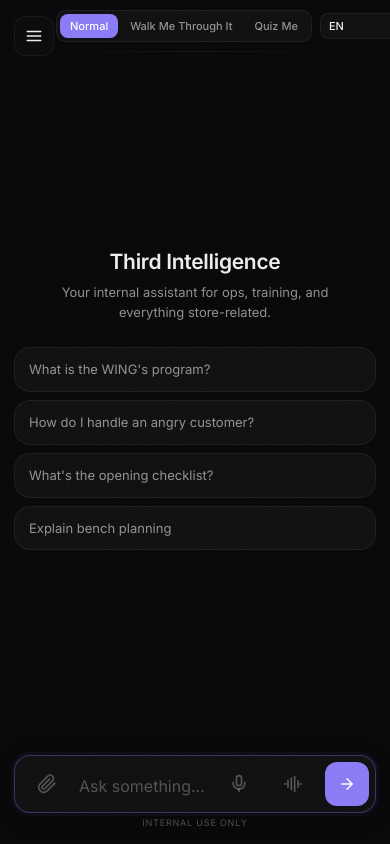
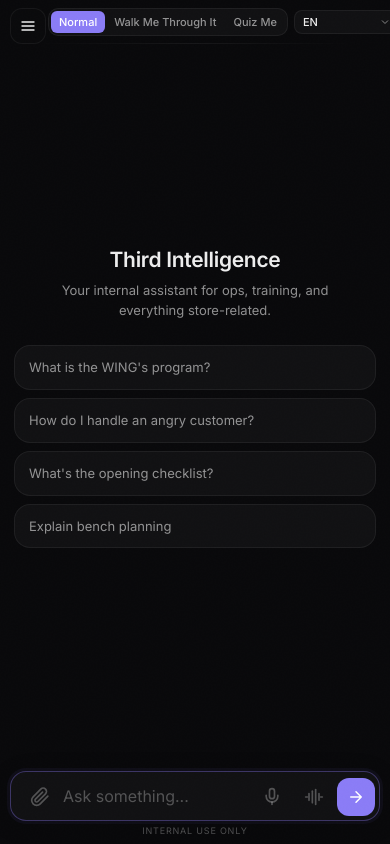
Before and after one commit to TrainingTWC/third-intelligence, a website: page frontend/index.html in a window 390 px wide. Drawn offline with Linux system fonts and the light colour scheme; files whose address does not match are found by name.

Commit message:
fix: mobile layout - input cutoff, mode pills, sidebar blur
- Shell: 100vh → 100dvh to prevent input bar hiding behind browser chrome
- Sidebar: remove backdrop-filter on mobile (opaque bg, no blur artifacts)
- Sidebar toggle: z-index 101 (always clickable), removed blur, opaque bg
- Sidebar overlay: removed blur effect for cleaner open/close
- Header: tighter padding (48px left for hamburger), proper align-items
- Mode pills: smaller padding/gap/border-radius for compact fit
- Input box: reduced padding + button gaps (38px buttons, 4px gap)
- Input wrap: tighter padding on mobile and extra-small screens
- Chat area: reduced top padding for more content space

```diff
--- a/frontend/index.html
+++ b/frontend/index.html
@@ -195,7 +195,7 @@
        LAYOUT
     ═══════════════════════════════════════ */
     .shell {
-      display: flex; height: 100vh; position: relative; z-index: 1;
+      display: flex; height: 100vh; height: 100dvh; position: relative; z-index: 1;
       opacity: 0; transition: opacity 0.5s ease;
     }
     .shell.visible { opacity: 1; }
@@ -344,14 +344,13 @@
 
     /* ── Sidebar toggle (mobile) ── */
     .sidebar-toggle {
-      display: none; position: fixed; top: 16px; left: 16px; z-index: 6;
-      width: 40px; height: 40px; border-radius: var(--radius-xs);
-      border: 1px solid var(--border-subtle); background: var(--sidebar-bg);
-      backdrop-filter: blur(20px); -webkit-backdrop-filter: blur(20px);
+      display: none; position: fixed; top: 16px; left: 16px; z-index: 101;
+      width: 36px; height: 36px; border-radius: var(--radius-xs);
+      border: 1px solid var(--border-subtle); background: var(--bg);
       cursor: pointer; align-items: center; justify-content: center; color: var(--text-1);
       transition: all 0.2s ease;
     }
-    .sidebar-toggle svg { width: 18px; height: 18px; }
+    .sidebar-toggle svg { width: 16px; height: 16px; }
 
     /* Pin btn only shows when expanded */
     .pin-btn { opacity: 0; pointer-events: none; transition: opacity 0.25s ease; }
@@ -730,8 +729,8 @@
         transform: translateX(-100%); z-index: 100;
         transition: transform 0.4s cubic-bezier(0.32,0.72,0,1), background 0.4s ease;
         will-change: transform;
-        /* Opaque fallback for devices without backdrop-filter */
         background: var(--bg) !important;
+        backdrop-filter: none !important; -webkit-backdrop-filter: none !important;
         overflow-y: auto; overflow-x: hidden;
       }
       .sidebar.open { transform: translateX(0); }
@@ -750,14 +749,15 @@
       .sidebar .sidebar-logo-wrap { width: 36px; height: 36px; flex-shrink: 0; }
       .pin-btn { display: none !important; }
       .sidebar-toggle { display: flex; }
-      .sidebar-overlay { position: fixed; inset: 0; background: rgba(0,0,0,0.45); z-index: 99; opacity: 0; pointer-events: none; transition: opacity 0.35s cubic-bezier(0.25,0.46,0.45,0.94); -webkit-backdrop-filter: blur(6px); backdrop-filter: blur(6px); }
+      .sidebar-overlay { position: fixed; inset: 0; background: rgba(0,0,0,0.5); z-index: 99; opacity: 0; pointer-events: none; transition: opacity 0.35s cubic-bezier(0.25,0.46,0.45,0.94); }
       .sidebar-overlay.visible { opacity: 1; pointer-events: auto; }
 
       /* Chat area */
-      .chat { padding: 20px 14px; padding-top: calc(20px + env(safe-area-inset-top, 0px)); }
-      .input-wrap { padding: 8px 14px calc(16px + env(safe-area-inset-bottom, 0px)); transition: padding 0.25s cubic-bezier(0.25,0.46,0.45,0.94); }
-      .input-box { padding: 6px 6px 6px 10px; border-radius: var(--radius-sm); }
+      .chat { padding: 20px 14px; padding-top: calc(8px + env(safe-area-inset-top, 0px)); }
+      .input-wrap { padding: 8px 10px calc(8px + env(safe-area-inset-bottom, 0px)); transition: padding 0.25s cubic-bezier(0.25,0.46,0.45,0.94); }
+      .input-box { padding: 4px 4px 4px 10px; border-radius: var(--radius-sm); }
       .input-box textarea { font-size: 16px; } /* Prevent iOS zoom on focus */
+      .input-row { gap: 4px; }
 
       /* Messages */
       .msg { margin-bottom: 18px; }
@@ -774,12 +774,12 @@
       .welcome p { font-size: 13px; max-width: 280px; }
 
       /* Header — horizontal scroll for mode pills */
-      .header { padding: 10px 14px 10px 56px; height: auto; min-height: 1px; gap: 8px; flex-wrap: nowrap; overflow-x: auto; -webkit-overflow-scrolling: touch; scrollbar-width: none; justify-content: flex-start; }
+      .header { padding: 8px 10px 8px 48px; height: auto; min-height: 1px; gap: 6px; flex-wrap: nowrap; overflow-x: auto; -webkit-overflow-scrolling: touch; scrollbar-width: none; justify-content: flex-start; align-items: center; }
       .header::-webkit-scrollbar { display: none; }
-      .mode-toggle { flex-shrink: 0; }
-      .mode-btn { padding: 5px 10px; font-size: 11px; touch-action: manipulation; }
+      .mode-toggle { flex-shrink: 0; padding: 2px; gap: 1px; }
+      .mode-btn { padding: 4px 8px; font-size: 11px; touch-action: manipulation; border-radius: 6px; }
       .mode-btn:active { transform: scale(0.95); transition-duration: 0.1s; }
-      .lang-select { font-size: 11px; padding: 5px 20px 5px 8px; flex-shrink: 0; }
+      .lang-select { font-size: 11px; padding: 4px 20px 4px 8px; flex-shrink: 0; }
 
       /* Splash adjustments */
       .splash-logo-wrap { width: 80px; height: 80px; }
@@ -789,18 +789,18 @@
       /* Footer */
       .footer { font-size: 9px; margin-top: 4px; }
 
-      /* Touch-friendly buttons (44px Apple HIG minimum) */
-      .send-btn { width: 44px; height: 44px; }
+      /* Touch-friendly buttons */
+      .send-btn { width: 38px; height: 38px; }
       .send-btn:active { transform: scale(0.9); transition-duration: 0.1s; }
-      .attach-btn { width: 44px; height: 44px; }
+      .attach-btn { width: 38px; height: 38px; }
       .attach-btn:active { transform: scale(0.9); transition-duration: 0.1s; }
-      .mic-btn { width: 44px; height: 44px; }
+      .mic-btn { width: 38px; height: 38px; }
       .mic-btn:active { transform: scale(0.9); transition-duration: 0.1s; }
-      .voice-trigger-btn { width: 44px; height: 44px; }
+      .voice-trigger-btn { width: 38px; height: 38px; }
       .voice-trigger-btn:active { transform: scale(0.9); transition-duration: 0.1s; }
       .voice-orb-wrap { width: 120px; height: 120px; }
       .sidebar-btn { width: 44px; height: 44px; }
-      .sidebar-toggle { top: max(16px, env(safe-area-inset-top, 16px)); left: max(14px, env(safe-area-inset-left, 14px)); }
+      .sidebar-toggle { top: max(8px, env(safe-area-inset-top, 8px)); left: max(10px, env(safe-area-inset-left, 10px)); }
       .sidebar-toggle:active { transform: scale(0.9); transition-duration: 0.1s; }
 
       /* Voice overlay mobile */
@@ -829,12 +829,12 @@
     /* Extra small screens (below 380px) */
     @media (max-width: 380px) {
       .chat { padding: 16px 10px; }
-      .input-wrap { padding: 6px 10px calc(14px + env(safe-area-inset-bottom, 0px)); }
+      .input-wrap { padding: 6px 8px calc(6px + env(safe-area-inset-bottom, 0px)); }
       .msg-bubble { padding: 10px 12px; font-size: 13px; }
       .welcome h1 { font-size: 18px; }
       .suggestion { padding: 10px 12px; font-size: 12px; }
-      .header { padding-left: 50px; gap: 6px; }
-      .mode-btn { padding: 4px 8px; font-size: 10px; }
+      .header { padding-left: 46px; gap: 4px; }
+      .mode-btn { padding: 4px 6px; font-size: 10px; }
       .lang-select { font-size: 10px; padding: 4px 18px 4px 6px; }
     }
 
```
